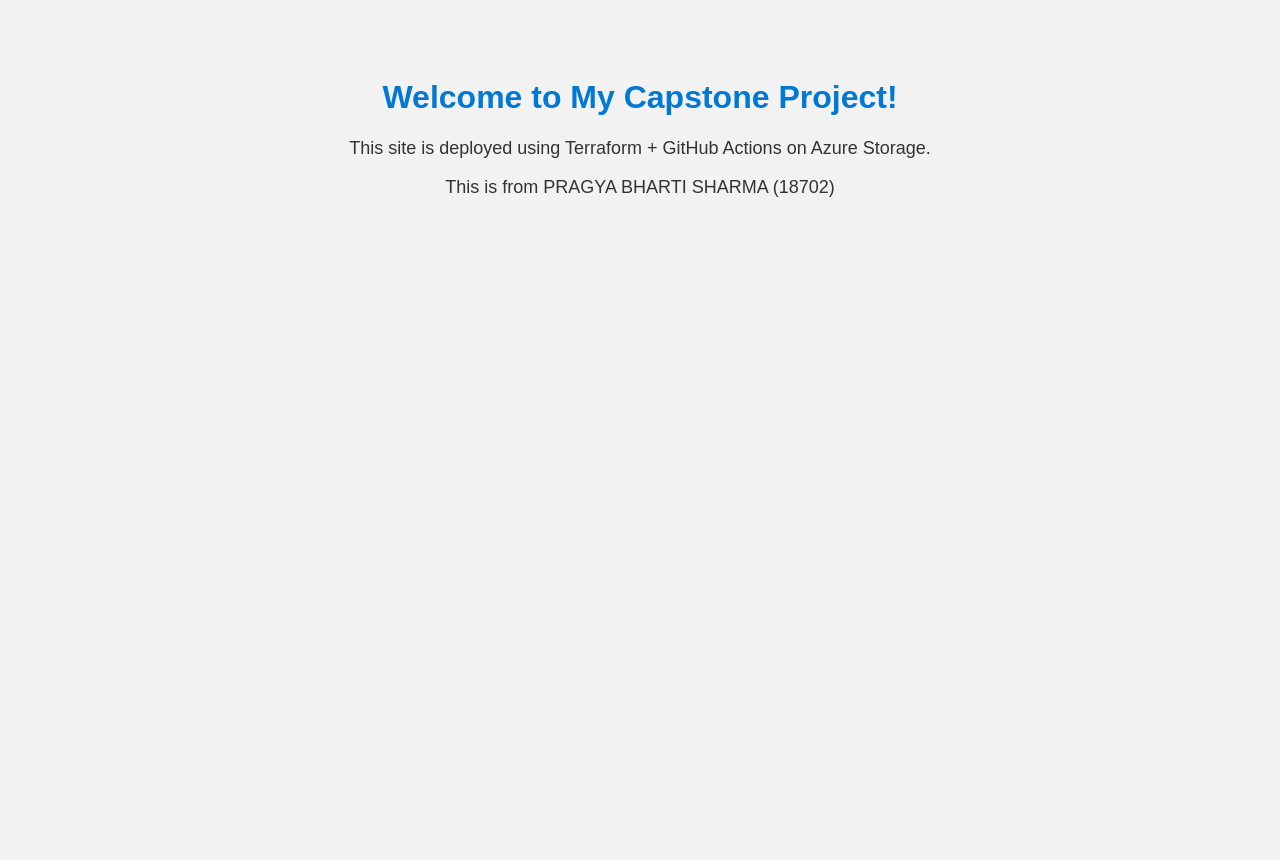
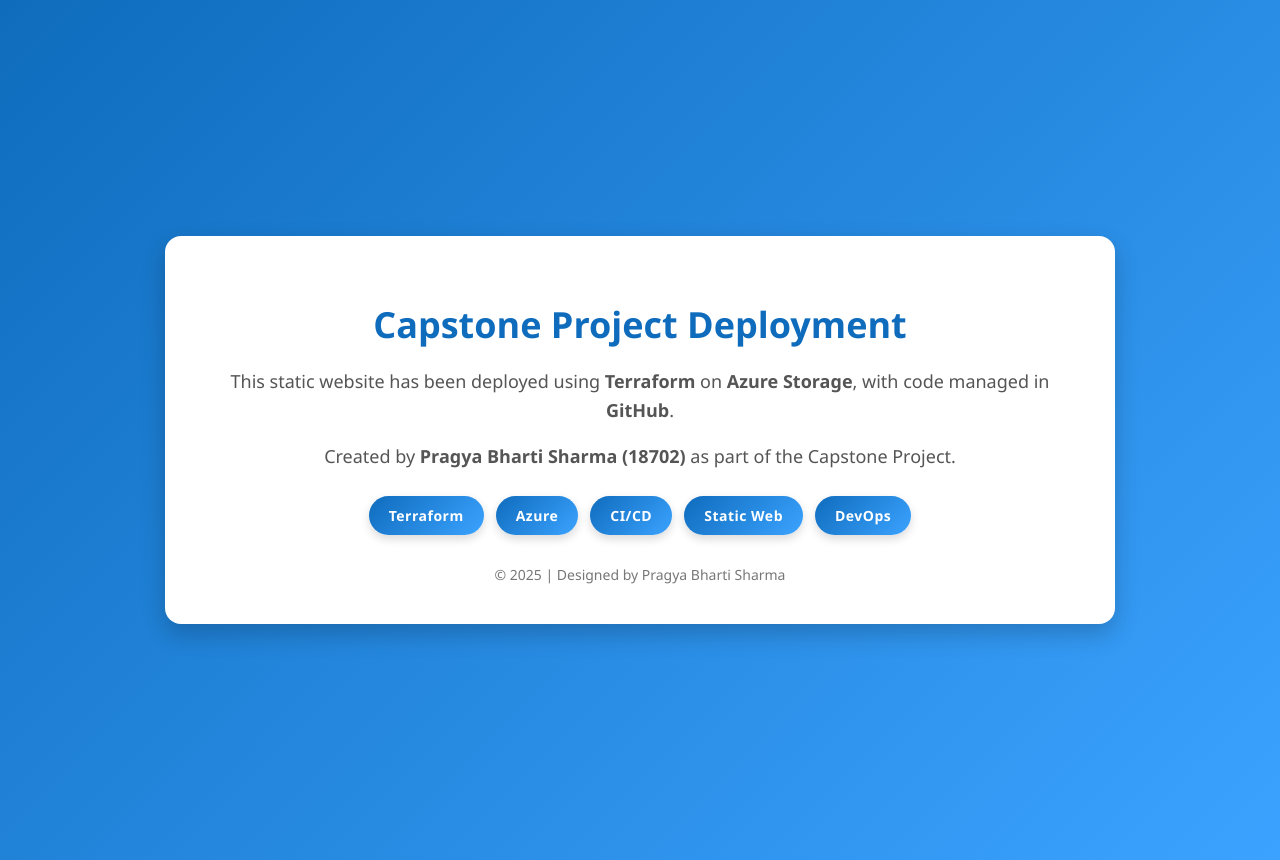
Before and after one commit to pragyabhartisharma-pbs/pbsproject18702, a plain HTML site: page app/index.html in a window 1280 px wide. Before the commit the page ends 800 px from the top, so only its background shows below. Drawn offline with Linux system fonts and the light colour scheme.

Commit message:
modified index.html

```diff
--- a/app/index.html
+++ b/app/index.html
@@ -1,30 +1,97 @@
 <!DOCTYPE html>
-<html>
+<html lang="en">
 <head>
-  <meta charset="UTF-8">
-  <title>Capstone Project</title>
+  <meta charset="UTF-8" />
+  <title>Capstone Project - Pragya Bharti Sharma</title>
+
   <style>
     body {
-      font-family: Arial, sans-serif;
-      background-color: #f2f2f2;
+      margin: 0;
+      font-family: "Segoe UI", Arial, sans-serif;
+      background: linear-gradient(135deg, #0f6cbd, #3ba3ff);
+      min-height: 100vh;
+      color: #fff;
+      display: flex;
+      justify-content: center;
+      align-items: center;
+      padding: 30px;
+    }
+
+    .card {
+      max-width: 850px;
+      background: #ffffff;
+      color: #333;
+      padding: 40px 50px;
+      border-radius: 16px;
+      box-shadow: 0 10px 25px rgba(0,0,0,0.2);
       text-align: center;
-      padding-top: 50px;
     }
+
     h1 {
-      color: #0078d4;
+      color: #0f6cbd;
+      margin-bottom: 15px;
+      font-size: 36px;
+      font-weight: 700;
     }
+
     p {
       font-size: 18px;
-      color: #333;
+      color: #555;
+      line-height: 1.6;
     }
+
+    .tag-box {
+      margin-top: 25px;
+      display: flex;
+      justify-content: center;
+      gap: 12px;
+      flex-wrap: wrap;
+    }
+
+    .tag {
+      background: linear-gradient(135deg, #0f6cbd, #3ba3ff);
+      padding: 10px 20px;
+      border-radius: 25px;
+      color: white;
+      font-size: 14px;
+      font-weight: bold;
+      letter-spacing: 0.5px;
+      box-shadow: 0 4px 10px rgba(0,0,0,0.15);
+    }
+
+    .footer {
+      margin-top: 30px;
+      font-size: 14px;
+      color: #777;
+    }
+
   </style>
 </head>
+
 <body>
 
-  <h1>Welcome to My Capstone Project!</h1>
-  <p>This site is deployed using Terraform + GitHub Actions on Azure Storage.</p>
-  <p>This is from PRAGYA BHARTI SHARMA (18702)</p>
+  <div class="card">
+    <h1>Capstone Project Deployment</h1>
 
+    <p>
+      This static website has been deployed using <strong>Terraform</strong> on
+      <strong>Azure Storage</strong>, with code managed in <strong>GitHub</strong>.
+    </p>
+
+    <p>
+      Created by <strong>Pragya Bharti Sharma (18702)</strong> as part of the Capstone Project.
+    </p>
+
+    <div class="tag-box">
+      <div class="tag">Terraform</div>
+      <div class="tag">Azure</div>
+      <div class="tag">CI/CD</div>
+      <div class="tag">Static Web</div>
+      <div class="tag">DevOps</div>
+    </div>
+
+    <div class="footer">© 2025 | Designed by Pragya Bharti Sharma</div>
+  </div>
 
 </body>
 </html>
```
Also changed, not shown: 5 other files.
